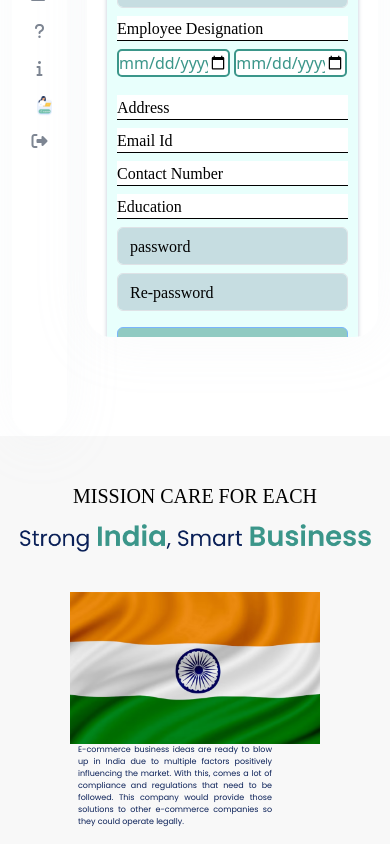
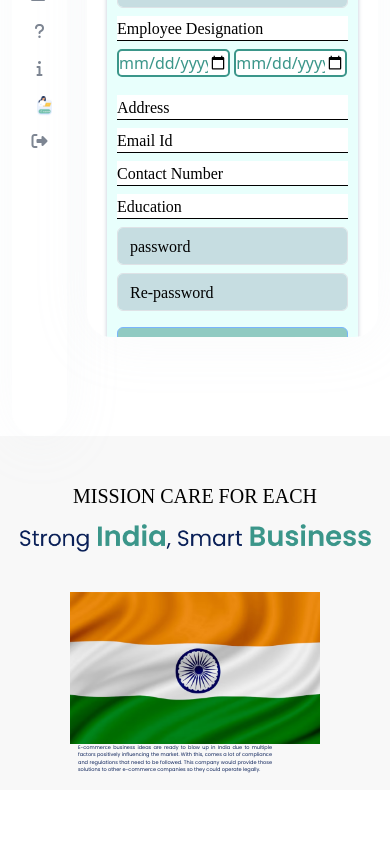
Before and after one commit to Raval-Nayan/Github, a React (Create React App) app: page /addemployee in a window 390 px wide. Shown: the part 474-1318 px from the top of the page. After the commit the page ends 1264 px from the top, so only its background shows below. Built offline with nearby package versions, Linux system fonts and the light colour scheme.

Commit message:
file change

```diff
--- a/src/css/footer.css
+++ b/src/css/footer.css
@@ -69,6 +69,7 @@
   }
 
   .footer-p-text {
-    font-size: 8px;
+    font-size: 5px;
+    width: 100%;
   }
 }
```
